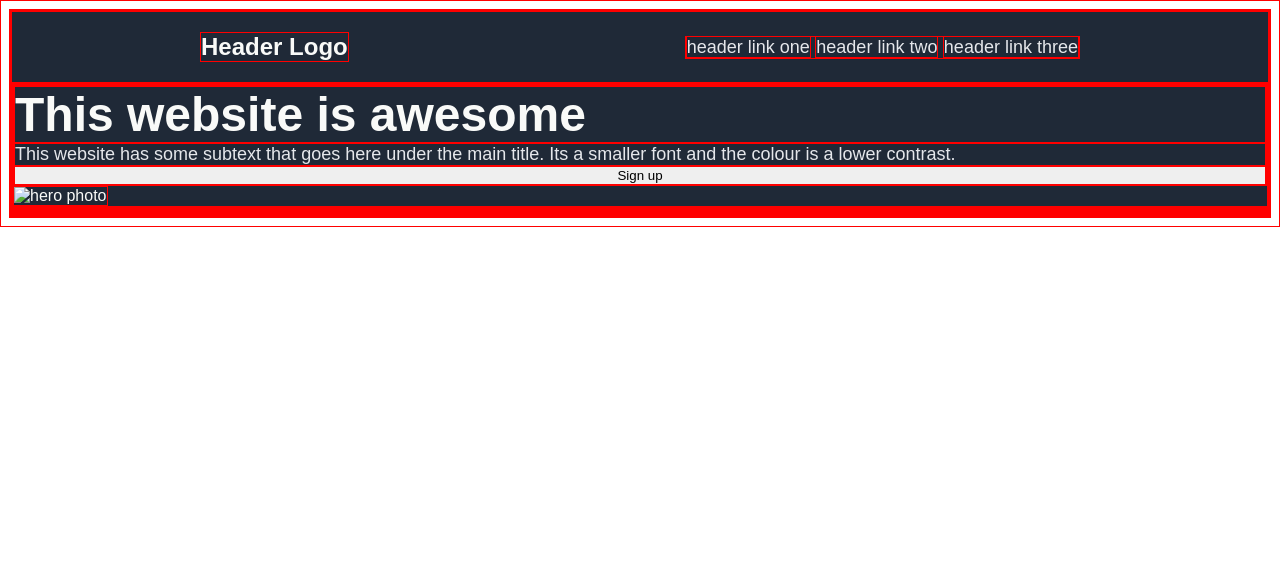
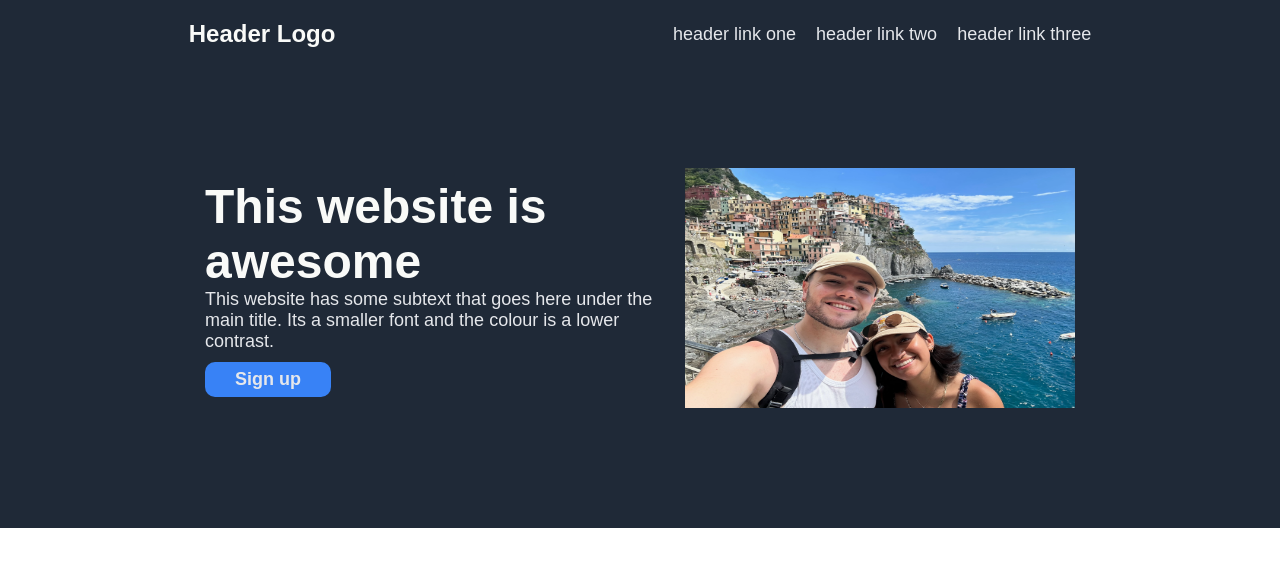
Before and after one commit to Lewisweetch26/odin-landing-page, a plain HTML site: page landing.html in a window 1280 px wide. Drawn offline with Linux system fonts and the light colour scheme.

Commit message:
hero complete

```diff
--- a/landing.html
+++ b/landing.html
@@ -10,39 +10,20 @@
     <div class="hero">
         <div class="header">
             <div class="logo">Header Logo</div>
-            <div class="right links">
+            <div class="right-links">
                  <a class="secondary link">header link one</a>
                  <a class="secondary link">header link two</a>
                  <a class="secondary link">header link three</a>
             </div>
         </div>
-
         <div class="top">
             <div class="container">
-                    <div class="left-side">
                 <div class="title">This website is awesome</div>
                 <div class="secondary">This website has some subtext that goes here under the main title. Its a smaller font and the colour is a lower contrast.</div>
-                <button>Sign up</button>
-                    </div>
-                    <img src="./IMG_3913.JPG" alt="hero photo">
+                <button class="secondary">Sign up</button>
             </div>
+            <img src="./IMG_3913.JPG" alt="hero photo">
         </div>
-    </div>
-
-    <div class="information">
-
-    </div>
-
-    <div class="quote">
-
-    </div>
-
-    <div class="action">
-
-    </div>
-
-    <div class="footer">
-
     </div>
 </body>
 </html>
--- a/style.css
+++ b/style.css
@@ -1,11 +1,12 @@
-* {border: 1px solid red;
-
-font-family: Arial, Helvetica, sans-serif;}
+* {
+    /* border: 1px solid red; */
+font-family: Arial, Helvetica, sans-serif;
+margin: 0;}
 
 .hero {
     background-color: #1F2937;
-    flex: 1;
     color: #F9FAF8;
+    padding-bottom: 20px;
 }
 
 .header {
@@ -32,12 +33,26 @@ font-weight: bold;}
     font-weight: bolder;
 
 }
+.top {
+    display: flex;
+    align-items: center;
+    justify-content: center;
+    gap: 30px;
+    margin: 100px
+}
+img {
+    height: 240px;
+    width: 390px;}
 
-img {
-    height: 180px;
-    width: 290px;}
+.container {
+    max-width: 450px;
+}
 
-.left-side {
-    display: flex;
-    flex-direction: column;
+button {
+    margin-top: 10px;
+    background-color: #3882f6;
+    border-radius: 10px;
+    padding: 7px 30px;
+    font-weight: bold;
+    border-style: none;
 }
```
Also changed, not shown: IMG_3913.JPG (added).
